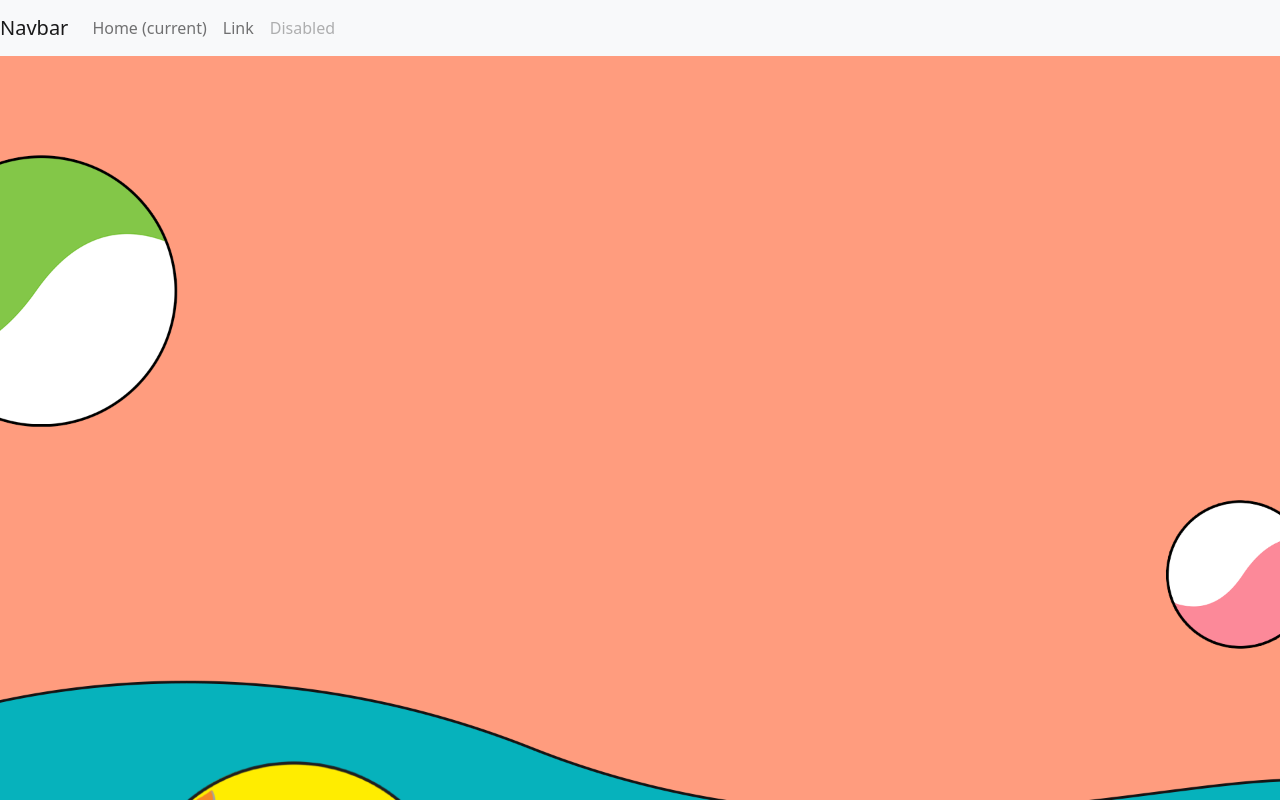
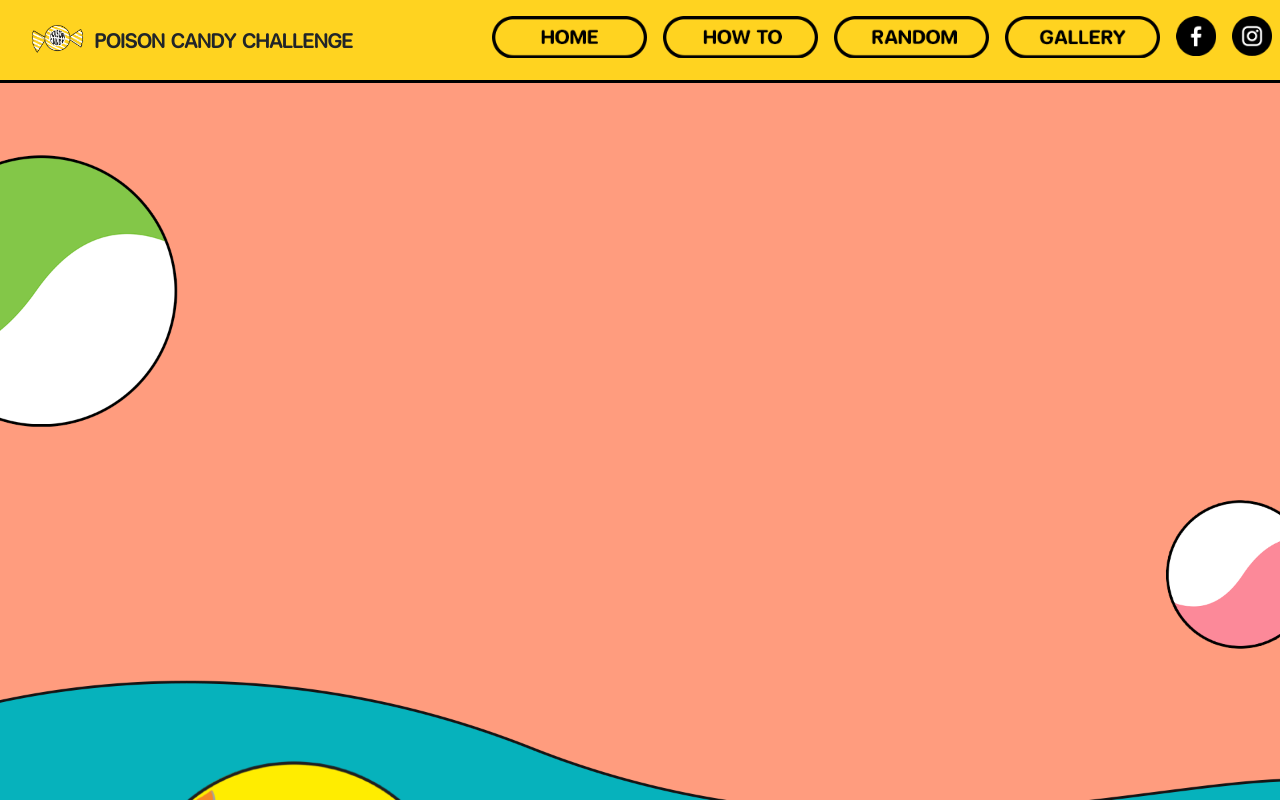
Before and after one commit to sunsunnp/Poison-candy, a plain HTML site: page views/index.html in a window 1280 px wide. Drawn offline with nearby package versions, Linux system fonts and the light colour scheme.

Commit message:
add fonts and navbar

```diff
--- a/fonts/fonts.css
+++ b/fonts/fonts.css
@@ -4,18 +4,14 @@
 
 @font-face {
     font-family: 'fc_subject_roundedbold';
-    src: url('FC Subject Rounded Bold [Non-commercial use].eot');
-    src: url('FC Subject Rounded Bold [Non-commercial use].eot?#iefix') format('embedded-opentype'),
-         url('FC Subject Rounded Bold [Non-commercial use].ttf') format('truetype');
+    src: url('FC Subject Rounded Bold [Non-commercial use].ttf') format('truetype');
     font-weight: normal;
     font-style: normal;
 }
 
 @font-face {
     font-family: 'fc_subject_roundedregular';
-    src: url('FC Subject Rounded Regular [Non-commercial use].eot');
-    src: url('FC Subject Rounded Regular [Non-commercial use].eot?#iefix') format('embedded-opentype'),
-         url('FC Subject Rounded Regular [Non-commercial use].ttf') format('truetype');
+    src: url('FC Subject Rounded Regular [Non-commercial use].ttf') format('truetype');
     font-weight: normal;
     font-style: normal;
 }
--- a/scripts/css/styles.css
+++ b/scripts/css/styles.css
@@ -1,6 +1,108 @@
+@font-face {
+  font-family: 'fc_subject_rounded_bold';
+  src: url('../../fonts/FC_subject_rounded_bold.ttf') format('truetype');
+}
+
+@font-face {
+  font-family: 'fc_subject_rounded_regular';
+  src: url('../../fonts/FC_subject_rounded_regular.ttf') format('truetype');
+}
+
+้html,
+body {
+  font-family: 'fc_subject_rounded_regular';
+}
+
 .bg-home {
-    background-image: url('../../images/BG-Home.png');
-    background-repeat: no-repeat;
-    background-attachment: fixed;
-    background-size: cover;
-  }
+  background-image: url('../../images/BG-Home.png');
+  background-repeat: no-repeat;
+  background-attachment: fixed;
+  background-size: cover;
+}
+
+.navbar-brand {
+  margin-left: 2rem;
+  margin-right: 0.1rem !important;
+}
+
+.nav-title {
+  padding-top: 0.3125rem;
+  padding-bottom: 0.3125rem;
+  font-size: 1.25rem;
+  font-weight: bolder;
+  text-decoration: none !important;
+  white-space: nowrap;
+}
+
+.nav-bg {
+  background-color: #ffd320;
+  border-bottom: 3px solid black;
+}
+
+.home-btn {
+  width: 155px;
+  height: 42px;
+  background-image: url("../../images/HOME\ ICON.png");
+  display: inline-block;
+  background-repeat: no-repeat;
+  background-size: cover;
+}
+.home-btn:hover {
+  width: 155px;
+  height: 42px;
+  background-image: url("../../images/HOME\ ICON\ WHITE.png");
+  display: inline-block;
+  background-repeat: no-repeat;
+  background-size: cover;
+}
+
+.howto-btn {
+  width: 155px;
+  height: 42px;
+  background-image: url("../../images/HOW\ TO\ ICON.png");
+  display: inline-block;
+  background-repeat: no-repeat;
+  background-size: cover;
+}
+.howto-btn:hover {
+  width: 155px;
+  height: 42px;
+  background-image: url("../../images/HOW\ TO\ ICON\ WHITE.png");
+  display: inline-block;
+  background-repeat: no-repeat;
+  background-size: cover;
+}
+
+.random-btn {
+  width: 155px;
+  height: 42px;
+  background-image: url("../../images/RANDOM\ ICON.png");
+  display: inline-block;
+  background-repeat: no-repeat;
+  background-size: cover;
+}
+.random-btn:hover {
+  width: 155px;
+  height: 42px;
+  background-image: url("../../images/RANDOM\ ICON\ WHITE.png");
+  display: inline-block;
+  background-repeat: no-repeat;
+  background-size: cover;
+}
+
+.gall-btn {
+  width: 155px;
+  height: 42px;
+  background-image: url("../../images/GALL\ ICON.png");
+  display: inline-block;
+  background-repeat: no-repeat;
+  background-size: cover;
+}
+.gall-btn:hover {
+  width: 155px;
+  height: 42px;
+  background-image: url("../../images/GALL\ ICON\ WHITE.png");
+  display: inline-block;
+  background-repeat: no-repeat;
+  background-size: cover;
+}
--- a/views/index.html
+++ b/views/index.html
@@ -1,41 +1,61 @@
-<!doctype html>
+<!DOCTYPE html>
 <html>
   <head>
     <!-- Required meta tags -->
-    <meta charset="utf-8">
-    <meta name="viewport" content="width=device-width, initial-scale=1, shrink-to-fit=no">
-    <link rel="shortcut icon" type="image/x-icon" href="favicon.ico">
+    <meta charset="utf-8" />
+    <meta
+      name="viewport"
+      content="width=device-width, initial-scale=1, shrink-to-fit=no"
+    />
+    <link rel="shortcut icon" type="image/x-icon" href="../images/LOGO.png" />
     <title>Poison Candy</title>
 
     <!-- Bootstrap CSS -->
-    <link href="https://cdn.jsdelivr.net/npm/bootstrap@5.1.3/dist/css/bootstrap.min.css" rel="stylesheet" integrity="sha384-1BmE4kWBq78iYhFldvKuhfTAU6auU8tT94WrHftjDbrCEXSU1oBoqyl2QvZ6jIW3" crossorigin="anonymous">
-    <link rel="stylesheet" href="../scripts/css/styles.css">
+    <link
+      href="https://cdn.jsdelivr.net/npm/bootstrap@5.1.3/dist/css/bootstrap.min.css"
+      rel="stylesheet"
+      integrity="sha384-1BmE4kWBq78iYhFldvKuhfTAU6auU8tT94WrHftjDbrCEXSU1oBoqyl2QvZ6jIW3"
+      crossorigin="anonymous"
+    />
+    <link rel="stylesheet" href="../scripts/css/styles.css" />
     <!-- Bootstrap Bundle with Popper -->
-    <script src="https://cdn.jsdelivr.net/npm/bootstrap@5.1.3/dist/js/bootstrap.bundle.min.js" integrity="sha384-ka7Sk0Gln4gmtz2MlQnikT1wXgYsOg+OMhuP+IlRH9sENBO0LRn5q+8nbTov4+1p" crossorigin="anonymous"></script>
+    <script
+      src="https://cdn.jsdelivr.net/npm/bootstrap@5.1.3/dist/js/bootstrap.bundle.min.js"
+      integrity="sha384-ka7Sk0Gln4gmtz2MlQnikT1wXgYsOg+OMhuP+IlRH9sENBO0LRn5q+8nbTov4+1p"
+      crossorigin="anonymous"
+    ></script>
   </head>
 
   <body class="bg-home">
-    <nav class="navbar navbar-expand-lg navbar-light bg-light fixed-top">
-        <a class="navbar-brand" href="#">Navbar</a>
-        <button class="navbar-toggler" type="button" data-toggle="collapse" data-target="#navbarSupportedContent" aria-controls="navbarSupportedContent" aria-expanded="false" aria-label="Toggle navigation">
-          <span class="navbar-toggler-icon"></span>
-        </button>
+    <nav class="navbar navbar-expand-lg nav-bg fixed-top">
+      <a class="navbar-brand ml-md-5" href="#"
+        ><img src="../images/LOGO.png" height="32" alt="Poison Candy"
+      /></a>
+      <div class="nav-title">POISON CANDY CHALLENGE</div>
 
-        <div class="collapse navbar-collapse" id="navbarSupportedContent">
-          <ul class="navbar-nav mr-auto">
-            <li class="nav-item active">
-              <a class="nav-link" href="#">Home <span class="sr-only">(current)</span></a>
+      <div class="ms-auto">
+        <ul class="navbar-nav">
+          <li class="nav-item">
+            <a href="#" class="nav-item nav-link"><div class="home-btn"></div></a>
               </li>
               <li class="nav-item">
-              <a class="nav-link" href="#">Link</a>
+                <a href="#" class="nav-item nav-link"><div class="howto-btn"></div></a>
                   </li>
                   <li class="nav-item">
-              <a class="nav-link disabled" href="#">Disabled</a>
+                    <a href="#" class="nav-item nav-link"><div class="random-btn"></div></a>
                       </li>
-          </ul>
+                      <li class="nav-item">
+                        <a href="#" class="nav-item nav-link"><div class="gall-btn"></div></a>
+                          </li>
+          <li class="nav-item">
+        <a href="#" class="nav-item nav-link"><img src="../images/FB.png" height="40" alt="Facebook"
+          /></a>
+          </li>
+          <li class="nav-item">
+          <a href="#" class="nav-item nav-link"><img src="../images/IG.png" height="40" alt="Facebook"
+            /></a></li>
     </div>
     </nav>
     <div></div>
   </body>
-
 </html>
```
Also changed, not shown: fonts/FC_subject_rounded_bold.ttf (renamed from fonts/FC Subject Rounded Bold [Non-commercial use].ttf), fonts/FC_subject_rounded_regular.ttf (renamed from fonts/FC Subject Rounded Regular [Non-commercial use].ttf), images/FB.png (added), images/GALL ICON WHITE.png (added), images/GALL ICON.png (added), images/HOME ICON WHITE.png (added), images/HOME ICON.png (added), images/HOW TO ICON WHITE.png (added), images/HOW TO ICON.png (added), images/IG.png (added), images/LOGO.png (added), images/RANDOM ICON WHITE.png (added), images/RANDOM ICON.png (added), images/menu2.png (added). Lines whose indentation alone changed are shown as unchanged.
